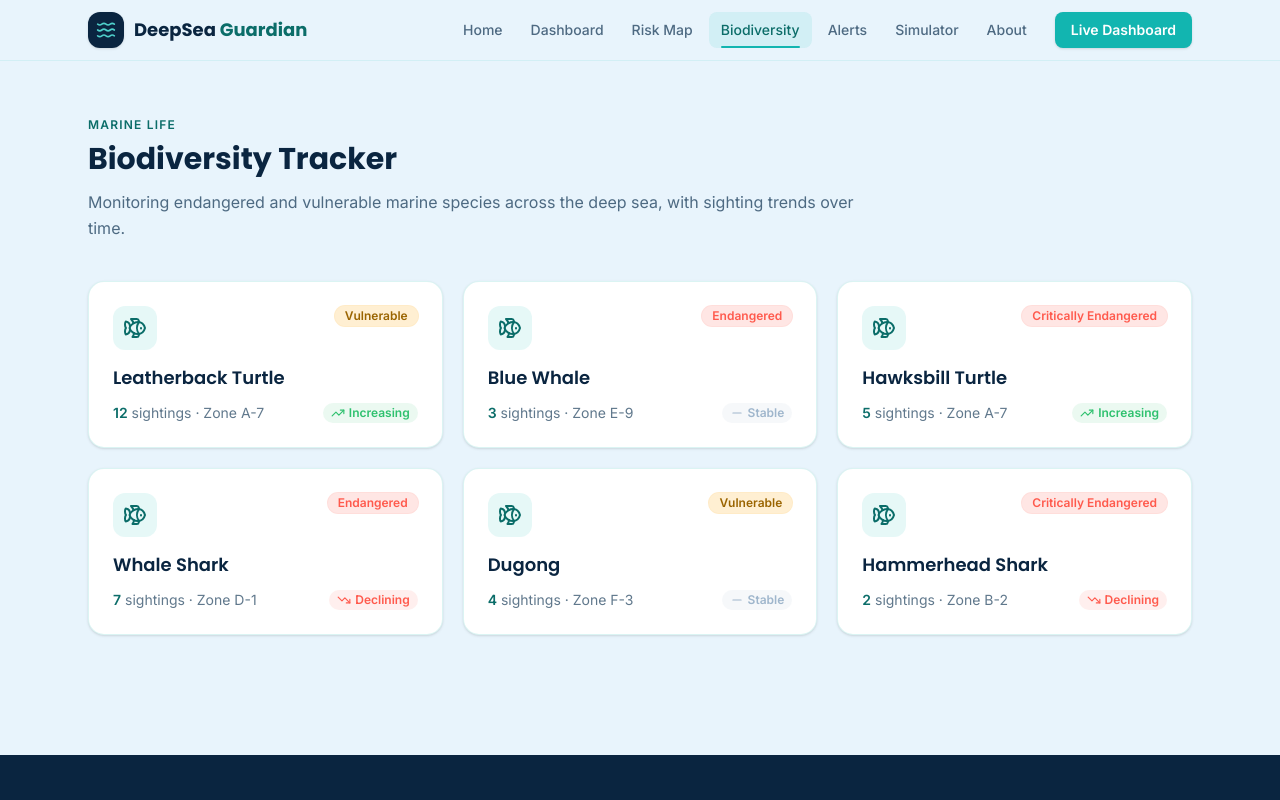
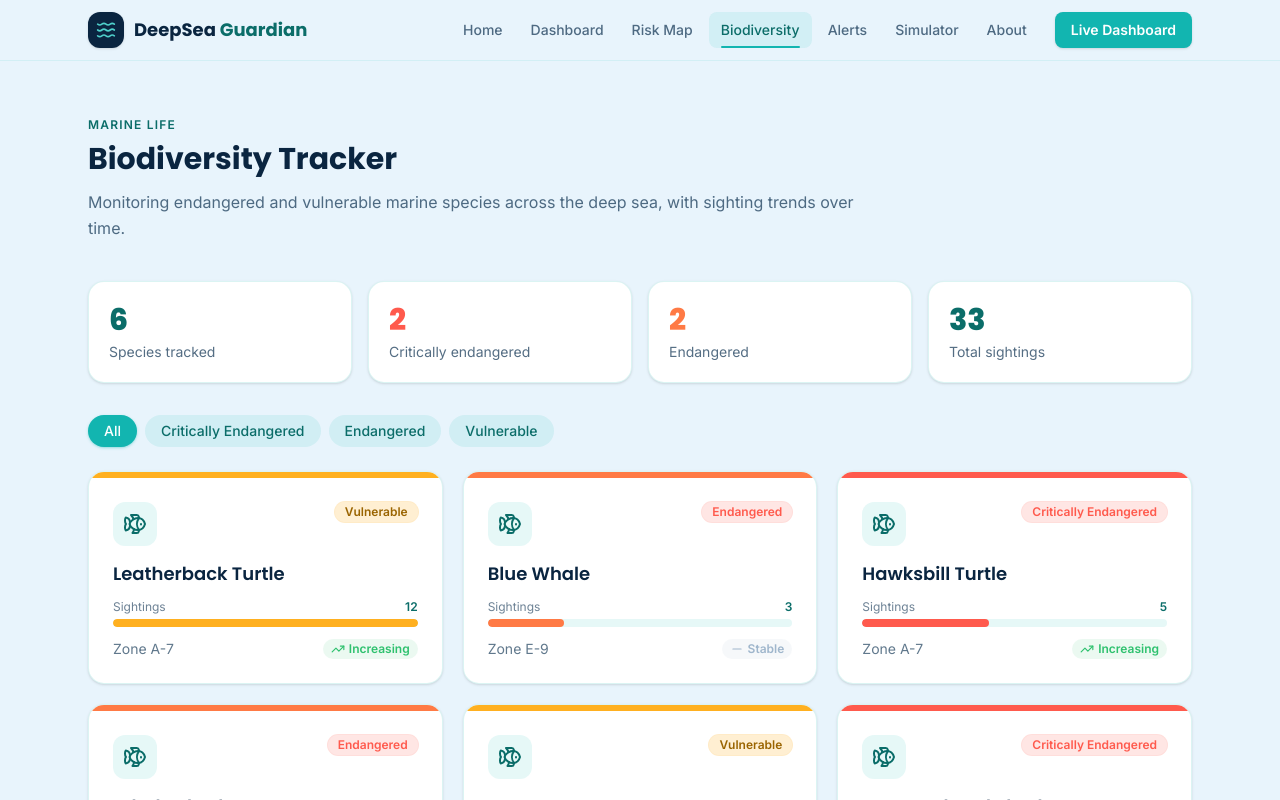
Before and after one commit to dronadri2007/Deepsea-Guardian, a React (Vite) app: page /biodiversity in a window 1280 px wide. Shown: the top 800 px of the page. Built offline with nearby package versions, Linux system fonts and the light colour scheme.

Commit message:
feat: richer biodiversity + alerts pages, working CSV export

```diff
--- a/src/pages/Alerts.jsx
+++ b/src/pages/Alerts.jsx
@@ -1,14 +1,40 @@
 import { useState } from 'react'
-import { Download } from 'lucide-react'
+import { Download, AlertTriangle, Clock, CheckCircle2, Inbox } from 'lucide-react'
 import Seo from '../components/Seo.jsx'
 import { Container, SectionHeading, Badge } from '../components/ui.jsx'
 import { alerts } from '../data/mockData.js'
 
 const severities = ['All', 'Critical', 'High', 'Medium', 'Low']
+const statusColor = {
+  Open: '#ff5a4d',
+  Investigating: '#ffb020',
+  Dispatched: '#0b6d69',
+  Resolved: '#2e9e5b',
+  Logged: '#9fb6cc',
+}
+
+function exportCsv(rows) {
+  const header = ['Alert ID', 'Zone', 'Type', 'Severity', 'Status', 'Raised']
+  const body = rows.map((a) => [a.id, a.zone, a.type, a.severity, a.status, a.raised])
+  const csv = [header, ...body].map((r) => r.map((c) => `"${c}"`).join(',')).join('\n')
+  const url = URL.createObjectURL(new Blob([csv], { type: 'text/csv' }))
+  const link = document.createElement('a')
+  link.href = url
+  link.download = 'deepsea-guardian-alerts.csv'
+  link.click()
+  URL.revokeObjectURL(url)
+}
 
 export default function Alerts() {
   const [filter, setFilter] = useState('All')
   const rows = filter === 'All' ? alerts : alerts.filter((a) => a.severity === filter)
+
+  const stats = [
+    { icon: Inbox, value: alerts.filter((a) => a.status === 'Open').length, label: 'Open', color: '#ff5a4d' },
+    { icon: Clock, value: alerts.filter((a) => ['Investigating', 'Dispatched'].includes(a.status)).length, label: 'In progress', color: '#ffb020' },
+    { icon: CheckCircle2, value: alerts.filter((a) => a.status === 'Resolved').length, label: 'Resolved', color: '#2e9e5b' },
+    { icon: AlertTriangle, value: alerts.filter((a) => a.severity === 'Critical').length, label: 'Critical', color: '#ff5a4d' },
+  ]
 
   return (
     <div className="py-14">
@@ -20,6 +46,19 @@ export default function Alerts() {
           subtitle="Actionable alerts for authorities, researchers and conservation partners. Filter, review, and export."
         />
 
+        {/* Summary stats */}
+        <div className="mb-8 grid grid-cols-2 gap-4 lg:grid-cols-4">
+          {stats.map((s) => (
+            <div key={s.label} className="rounded-2xl border border-teal/15 bg-white p-5 shadow-sm">
+              <div className="flex items-center justify-between">
+                <span className="text-sm text-textd/70">{s.label}</span>
+                <s.icon className="h-4 w-4" style={{ color: s.color }} aria-hidden="true" />
+              </div>
+              <div className="mt-2 font-head text-3xl font-extrabold" style={{ color: s.color }}>{s.value}</div>
+            </div>
+          ))}
+        </div>
+
         {/* Toolbar */}
         <div className="mb-5 flex flex-wrap items-center justify-between gap-3">
           <div className="flex flex-wrap gap-2" role="group" aria-label="Filter by severity">
@@ -29,9 +68,7 @@ export default function Alerts() {
                 type="button"
                 onClick={() => setFilter(s)}
                 className={`rounded-full px-4 py-1.5 text-sm font-medium transition-all duration-150 ${
-                  filter === s
-                    ? 'bg-teal text-white shadow-sm shadow-teal/30'
-                    : 'bg-teal/10 text-tealink hover:bg-teal/20 hover:shadow-sm'
+                  filter === s ? 'bg-teal text-white shadow-sm shadow-teal/30' : 'bg-teal/10 text-tealink hover:bg-teal/20 hover:shadow-sm'
                 }`}
               >
                 {s}
@@ -40,9 +77,10 @@ export default function Alerts() {
           </div>
           <button
             type="button"
-            className="inline-flex items-center gap-2 rounded-lg border border-teal/30 px-4 py-2 text-sm font-semibold text-tealink transition-colors duration-150 hover:bg-teal/8 hover:border-teal/50 active:scale-95"
+            onClick={() => exportCsv(rows)}
+            className="inline-flex items-center gap-2 rounded-lg border border-teal/30 px-4 py-2 text-sm font-semibold text-tealink transition-colors duration-150 hover:border-teal/50 hover:bg-teal/5 active:scale-95"
           >
-            <Download className="h-4 w-4" /> Export
+            <Download className="h-4 w-4" /> Export CSV
           </button>
         </div>
 
@@ -61,32 +99,27 @@ export default function Alerts() {
             </thead>
             <tbody>
               {rows.map((a, i) => (
-                <tr
-                  key={a.id}
-                  className={`border-t border-teal/10 transition-colors duration-100 hover:bg-teal/5 ${
-                    i % 2 === 0 ? '' : 'bg-sky/40'
-                  }`}
-                >
+                <tr key={a.id} className={`border-t border-teal/10 transition-colors duration-100 hover:bg-teal/5 ${i % 2 === 0 ? '' : 'bg-sky/40'}`}>
                   <td className="px-4 py-3.5 font-semibold text-ink">{a.id}</td>
                   <td className="px-4 py-3.5 text-textd/70">{a.zone}</td>
                   <td className="px-4 py-3.5 text-textd/80">{a.type}</td>
                   <td className="px-4 py-3.5"><Badge tone={a.severity}>{a.severity}</Badge></td>
-                  <td className="px-4 py-3.5 text-textd/70">{a.status}</td>
+                  <td className="px-4 py-3.5">
+                    <span className="inline-flex items-center gap-1.5 font-medium" style={{ color: statusColor[a.status] || '#0b2f4f' }}>
+                      <span className="h-1.5 w-1.5 rounded-full" style={{ background: statusColor[a.status] || '#0b2f4f' }} />
+                      {a.status}
+                    </span>
+                  </td>
                   <td className="px-4 py-3.5 text-textd/55 tabular-nums">{a.raised}</td>
                 </tr>
               ))}
             </tbody>
           </table>
 
-          {rows.length === 0 && (
-            <p className="py-12 text-center text-sm text-textd/50">No alerts match this filter.</p>
-          )}
+          {rows.length === 0 && <p className="py-12 text-center text-sm text-textd/50">No alerts match this filter.</p>}
         </div>
 
-        {/* Row count */}
-        <p className="mt-3 text-right text-xs text-textd/40">
-          Showing {rows.length} of {alerts.length} alerts
-        </p>
+        <p className="mt-3 text-right text-xs text-textd/40">Showing {rows.length} of {alerts.length} alerts</p>
       </Container>
     </div>
   )
--- a/src/pages/Biodiversity.jsx
+++ b/src/pages/Biodiversity.jsx
@@ -1,18 +1,37 @@
-import { TrendingUp, TrendingDown, Minus, Fish } from 'lucide-react'
+import { useState } from 'react'
+import { TrendingUp, TrendingDown, Minus, Fish, ShieldAlert } from 'lucide-react'
 import Seo from '../components/Seo.jsx'
 import { Container, SectionHeading, Badge } from '../components/ui.jsx'
 import { species } from '../data/mockData.js'
 
 const statusTone = {
-  'Vulnerable':            'warning',
-  'Endangered':            'high',
+  'Vulnerable': 'warning',
+  'Endangered': 'high',
   'Critically Endangered': 'critical',
 }
-const trendIcon  = { up: TrendingUp, down: TrendingDown, flat: Minus }
+const statusColor = {
+  'Vulnerable': '#ffb020',
+  'Endangered': '#ff7a45',
+  'Critically Endangered': '#ff5a4d',
+}
+const trendIcon = { up: TrendingUp, down: TrendingDown, flat: Minus }
 const trendColor = { up: '#2ec16e', down: '#ff5a4d', flat: '#9fb6cc' }
 const trendLabel = { up: 'Increasing', down: 'Declining', flat: 'Stable' }
 
+const filters = ['All', 'Critically Endangered', 'Endangered', 'Vulnerable']
+const maxSightings = Math.max(...species.map((s) => s.sightings))
+
 export default function Biodiversity() {
+  const [filter, setFilter] = useState('All')
+  const list = filter === 'All' ? species : species.filter((s) => s.status === filter)
+
+  const stats = [
+    { value: species.length, label: 'Species tracked', color: '#0b6d69' },
+    { value: species.filter((s) => s.status === 'Critically Endangered').length, label: 'Critically endangered', color: '#ff5a4d' },
+    { value: species.filter((s) => s.status === 'Endangered').length, label: 'Endangered', color: '#ff7a45' },
+    { value: species.reduce((n, s) => n + s.sightings, 0), label: 'Total sightings', color: '#0b6d69' },
+  ]
+
   return (
     <div className="py-14">
       <Seo
@@ -26,15 +45,44 @@ export default function Biodiversity() {
           subtitle="Monitoring endangered and vulnerable marine species across the deep sea, with sighting trends over time."
         />
 
+        {/* Summary stats */}
+        <div className="mb-8 grid grid-cols-2 gap-4 lg:grid-cols-4">
+          {stats.map((s) => (
+            <div key={s.label} className="rounded-2xl border border-teal/15 bg-white p-5 shadow-sm">
+              <div className="font-head text-3xl font-extrabold" style={{ color: s.color }}>{s.value}</div>
+              <div className="mt-1 text-sm text-textd/70">{s.label}</div>
+            </div>
+          ))}
+        </div>
+
+        {/* Filter */}
+        <div className="mb-6 flex flex-wrap gap-2" role="group" aria-label="Filter by conservation status">
+          {filters.map((f) => (
+            <button
+              key={f}
+              type="button"
+              onClick={() => setFilter(f)}
+              className={`rounded-full px-4 py-1.5 text-sm font-medium transition-all duration-150 ${
+                filter === f ? 'bg-teal text-white shadow-sm shadow-teal/30' : 'bg-teal/10 text-tealink hover:bg-teal/20'
+              }`}
+            >
+              {f}
+            </button>
+          ))}
+        </div>
+
+        {/* Cards */}
         <div className="grid gap-5 sm:grid-cols-2 lg:grid-cols-3">
-          {species.map((s) => {
+          {list.map((s) => {
             const T = trendIcon[s.trend] || Minus
+            const accent = statusColor[s.status] || '#0b6d69'
             return (
               <div
                 key={s.name}
-                className="card-hover group rounded-2xl border border-teal/15 bg-white p-6 shadow-sm"
+                className="card-hover group overflow-hidden rounded-2xl border border-teal/15 bg-white shadow-sm"
               >
-                {/* Header row */}
+                <div className="h-1.5 w-full" style={{ background: accent }} />
+                <div className="p-6">
                   <div className="flex items-start justify-between gap-3">
                     <span className="grid h-11 w-11 flex-shrink-0 place-items-center rounded-xl bg-teal/10 transition-colors duration-200 group-hover:bg-teal/15">
                       <Fish className="h-6 w-6 text-tealink" aria-hidden="true" />
@@ -42,28 +90,42 @@ export default function Biodiversity() {
                     <Badge tone={statusTone[s.status] || 'info'}>{s.status}</Badge>
                   </div>
 
-                {/* Name */}
                   <h3 className="mt-4 font-head text-lg font-semibold leading-snug text-ink">{s.name}</h3>
 
-                {/* Meta row */}
+                  {/* Sightings bar */}
+                  <div className="mt-3">
+                    <div className="flex items-center justify-between text-xs text-textd/60">
+                      <span>Sightings</span>
+                      <span className="font-semibold text-tealink">{s.sightings}</span>
+                    </div>
+                    <div className="mt-1 h-2 w-full overflow-hidden rounded-full bg-teal/10">
+                      <div className="h-full rounded-full" style={{ width: `${(s.sightings / maxSightings) * 100}%`, background: accent }} />
+                    </div>
+                  </div>
+
                   <div className="mt-3 flex items-center justify-between text-sm">
-                  <span className="text-textd/65">
-                    <span className="font-semibold text-tealink">{s.sightings}</span> sightings · Zone {s.zone}
-                  </span>
+                    <span className="text-textd/65">Zone {s.zone}</span>
                     <span
                       className="flex items-center gap-1 rounded-full px-2 py-0.5 text-xs font-semibold"
-                    style={{
-                      color: trendColor[s.trend],
-                      background: `${trendColor[s.trend]}18`,
-                    }}
+                      style={{ color: trendColor[s.trend], background: `${trendColor[s.trend]}18` }}
                     >
                       <T className="h-3.5 w-3.5" aria-hidden="true" />
                       {trendLabel[s.trend] || s.trend}
                     </span>
                   </div>
                 </div>
+              </div>
             )
           })}
+        </div>
+
+        {/* Conservation note */}
+        <div className="mt-8 flex items-start gap-3 rounded-2xl border border-warn/30 bg-warn/5 p-5">
+          <ShieldAlert className="mt-0.5 h-5 w-5 shrink-0 text-warn" aria-hidden="true" />
+          <p className="text-sm text-textd/80">
+            {species.filter((s) => s.status === 'Critically Endangered').length} critically endangered species are being
+            actively tracked. Declining sighting trends trigger automatic alerts to conservation partners for rapid response.
+          </p>
         </div>
       </Container>
     </div>
```
Lines whose indentation alone changed are shown as unchanged.
